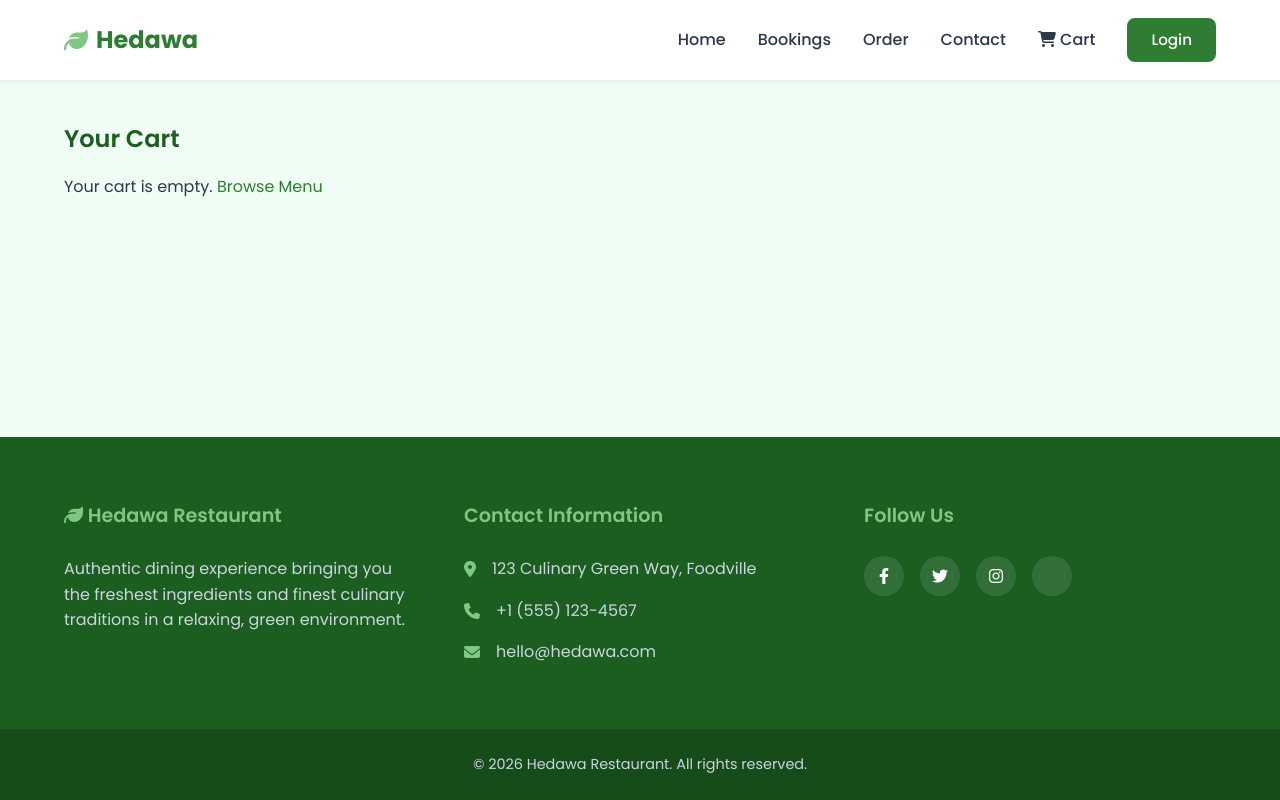
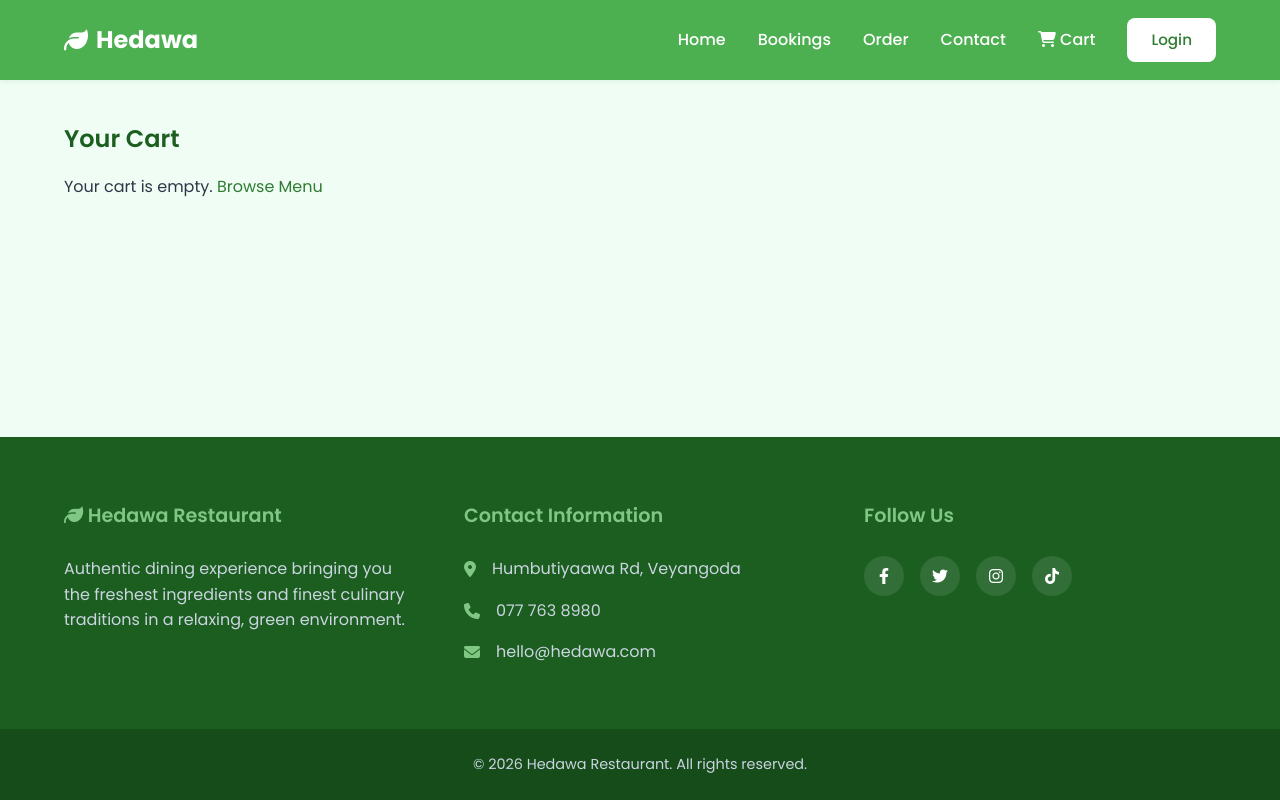
Before and after one commit to dilitha21/hedawa-hotel-project, a PHP site: page /cart.php in a window 1280 px wide. Run offline with PHP 8.4, Linux system fonts and the light colour scheme.

Commit message:
feat: Introduce global CSS styling and implement the site's footer structure.

```diff
--- a/assets/css/style.css
+++ b/assets/css/style.css
@@ -100,7 +100,7 @@ a:hover {
 
 /* --- Navbar / Header --- */
 .header {
-    background-color: var(--white);
+    background-color: var(--primary-light);
     box-shadow: var(--shadow-sm);
     position: sticky;
     top: 0;
@@ -117,14 +117,14 @@ a:hover {
 .logo a {
     font-size: 1.5rem;
     font-weight: 700;
-    color: var(--primary);
+    color: var(--white);
     display: flex;
     align-items: center;
     gap: 0.5rem;
 }
 
 .logo-icon {
-    color: var(--accent);
+    color: var(--white);
 }
 
 .nav-links {
@@ -135,18 +135,19 @@ a:hover {
 }
 
 .nav-links a {
-    color: var(--text-main);
+    color: var(--white);
     font-weight: 500;
     transition: var(--transition);
 }
 
 .nav-links a:hover,
 .nav-links a.active {
-    color: var(--primary);
+    color: var(--primary-dark);
 }
 
 .nav-links .btn {
-    color: var(--white);
+    color: var(--primary);
+    background-color: var(--white);
 }
 
 .nav-links .btn:hover {
@@ -158,7 +159,7 @@ a:hover {
     background: none;
     border: none;
     font-size: 1.5rem;
-    color: var(--primary);
+    color: var(--white);
     cursor: pointer;
 }
 
--- a/includes/footer.php
+++ b/includes/footer.php
@@ -10,8 +10,8 @@
             <div class="footer-contact">
                 <h3>Contact Information</h3>
                 <ul class="contact-list">
-                    <li><i class="fa-solid fa-location-dot"></i> 123 Culinary Green Way, Foodville</li>
-                    <li><i class="fa-solid fa-phone"></i> +1 (555) 123-4567</li>
+                    <li><i class="fa-solid fa-location-dot"></i> Humbutiyaawa Rd, Veyangoda</li>
+                    <li><i class="fa-solid fa-phone"></i> 077 763 8980</li>
                     <li><i class="fa-solid fa-envelope"></i> hello@hedawa.com</li>
                 </ul>
             </div>
@@ -19,10 +19,10 @@
             <div class="footer-social">
                 <h3>Follow Us</h3>
                 <div class="social-icons">
-                    <a href="#" aria-label="Facebook"><i class="fa-brands fa-facebook-f"></i></a>
+                    <a href="https://www.facebook.com/HEDEWARESORT" aria-label="Facebook" target="_blank"><i class="fa-brands fa-facebook-f"></i></a>
                     <a href="#" aria-label="Twitter"><i class="fa-brands fa-twitter"></i></a>
                     <a href="#" aria-label="Instagram"><i class="fa-brands fa-instagram"></i></a>
-                    <a href="#" aria-label="TripAdvisor"><i class="fa-brands fa-tripadvisor"></i></a>
+                    <a href="https://www.tiktok.com/@hedewa.resort" aria-label="TikTok" target="_blank"><i class="fa-brands fa-tiktok"></i></a>
                 </div>
             </div>
         </div>
```
